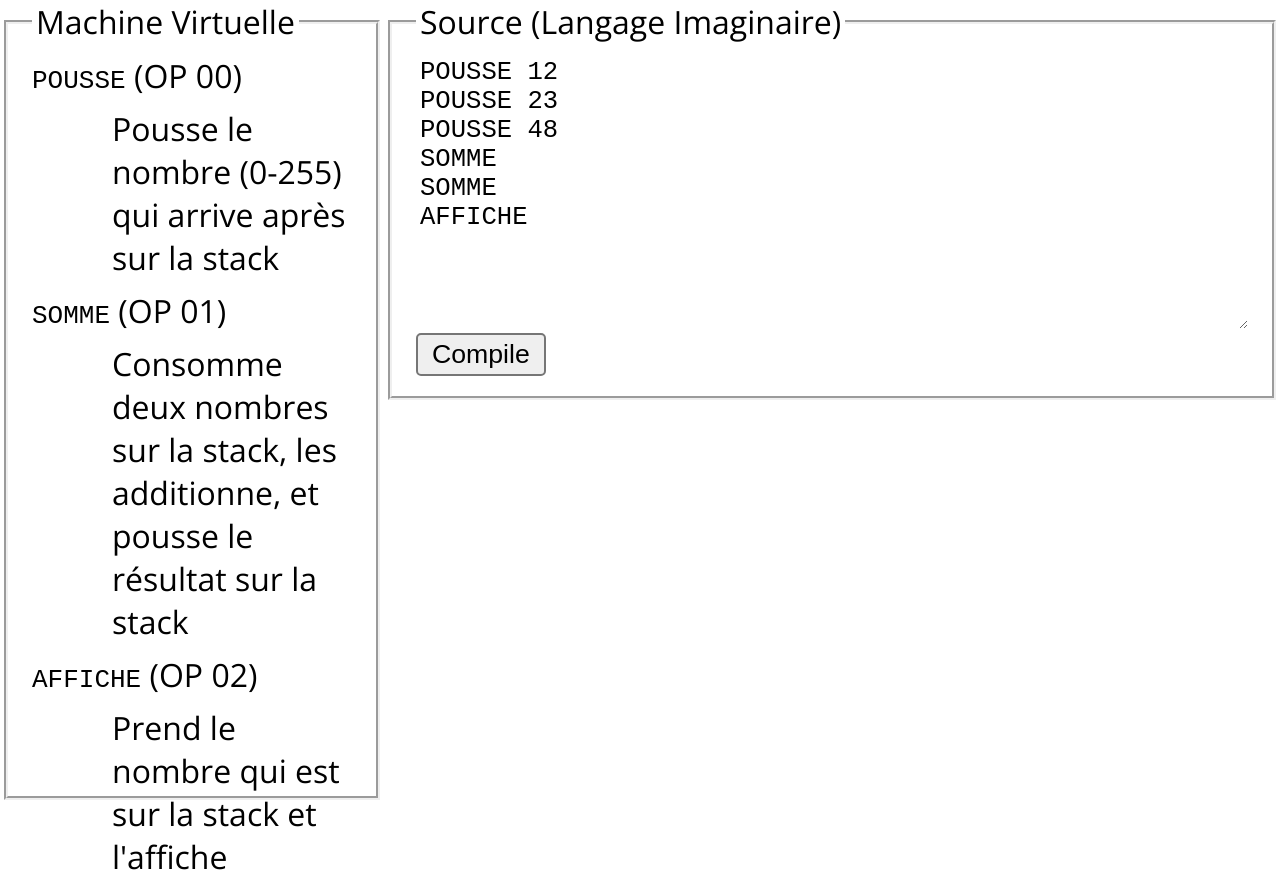
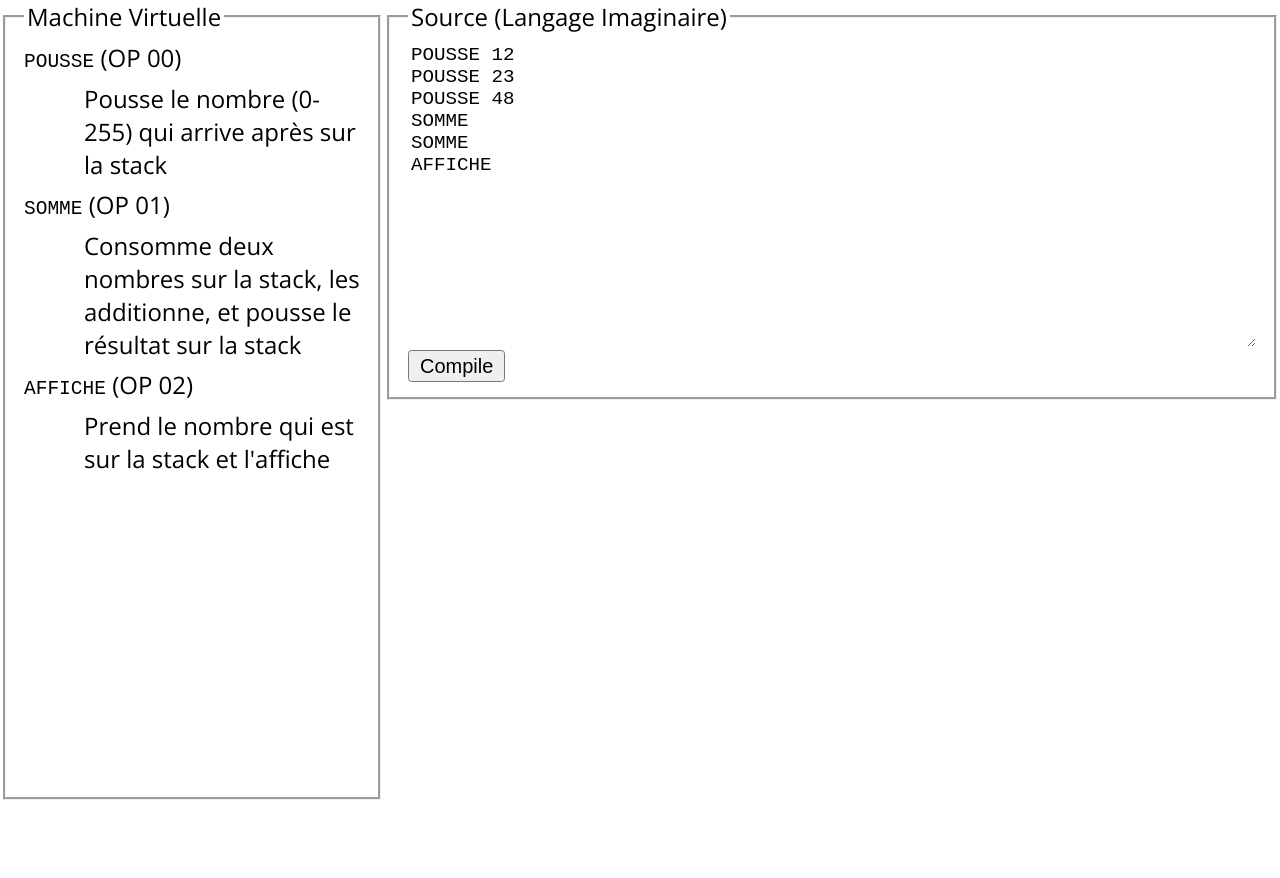
Before and after one commit to yakanet/wasm-experiments, a SvelteKit app in the folder svm-editor/: page / in a window 1280 px wide. After the commit the page ends 800 px from the top, so only its background shows below. Built offline with nearby package versions, Linux system fonts and the light colour scheme.

Commit message:
feat(css): support smaller desktop screens

```diff
--- a/svm-editor/src/routes/+page.svelte
+++ b/svm-editor/src/routes/+page.svelte
@@ -187,7 +187,12 @@ ${syntax[OP.DISPLAY]}`;
         grid-template-rows: 1fr 1fr;
     }
     main > * {
-        zoom: 2;
+        zoom: 1.5;
+    }
+    @media screen and (min-width: 1400px) {
+        main > * {
+            zoom: 2;
+        }
     }
     .grammar {
         grid-area: G;
```
